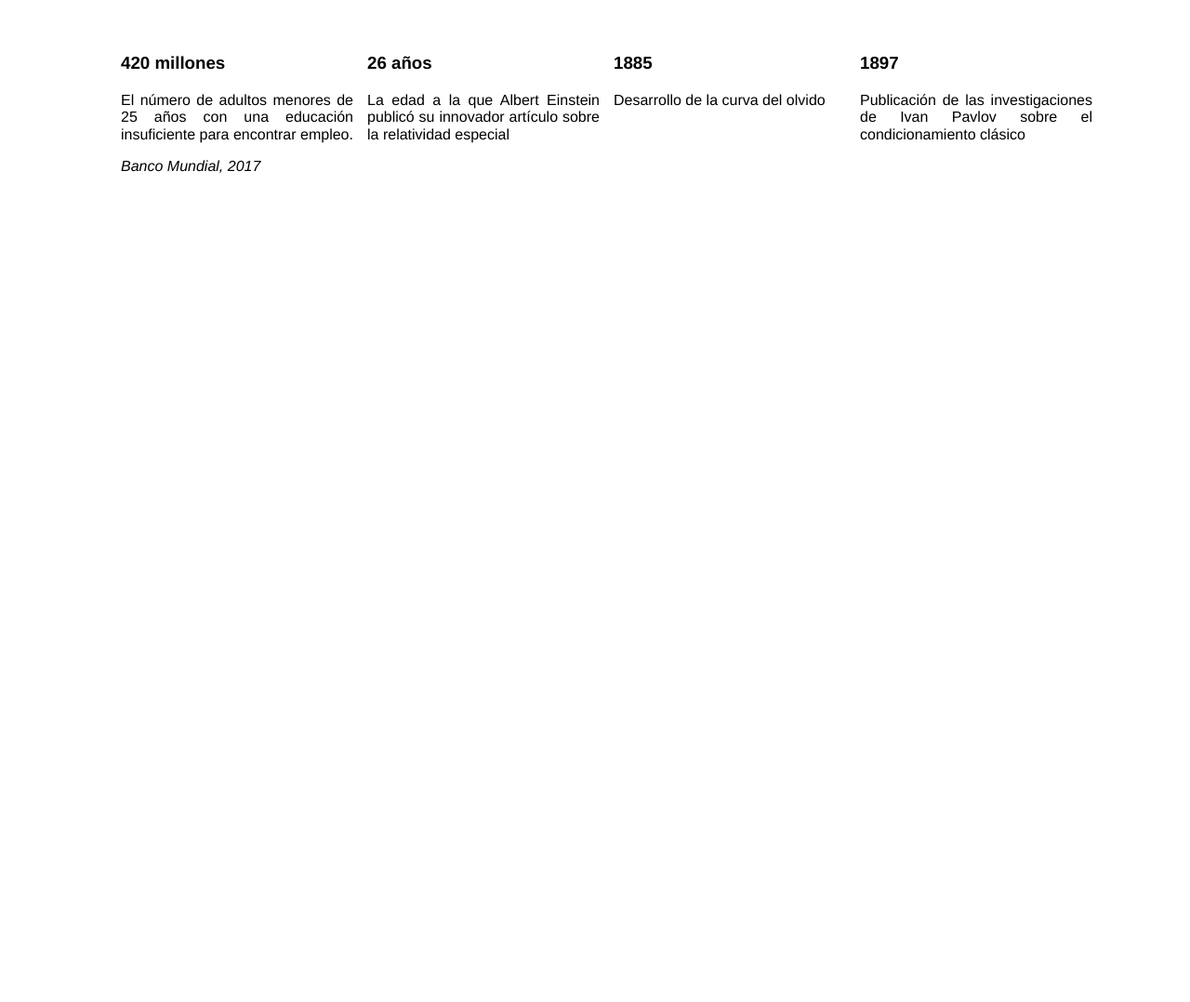
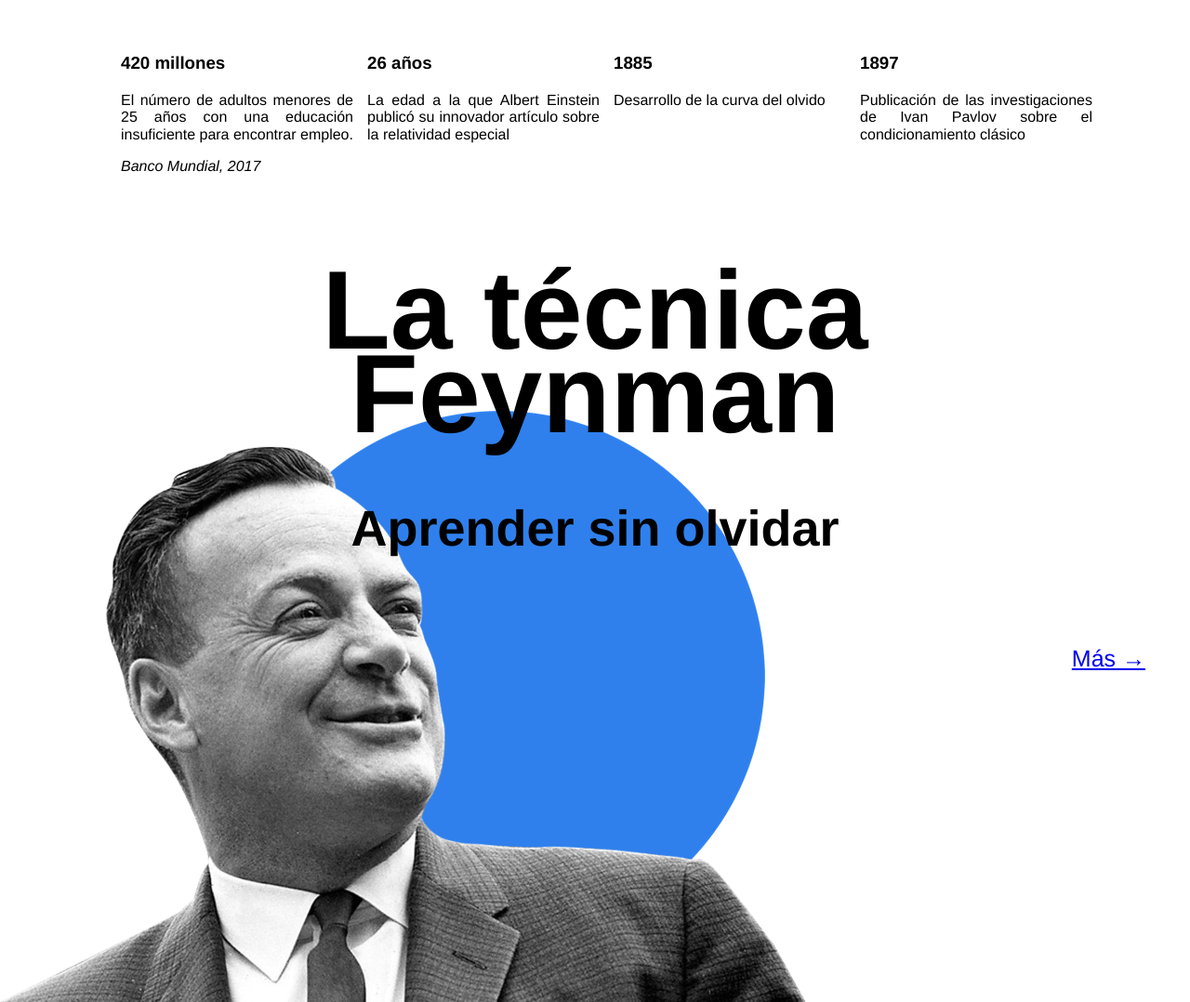
Before and after one commit to gitalffa/aprender-a-aprender, a plain HTML site: page index.html in a window 1280 px wide. Shown: the part 1874-2952 px from the top of the page at 93% size. Before the commit the page ends 2162 px from the top, so only its background shows below. Drawn offline with Linux system fonts and the light colour scheme.

Commit message:
se agrego termino la seccion feynman

```diff
--- a/index.html
+++ b/index.html
@@ -190,7 +190,22 @@ azul gigante"
           </div>
         </section>
 
-        <section class="feynman"></section>
+        <section class="feynman">
+          <div class="feynma__title">
+            <h1>La técnica Feynman</h1>
+          </div>
+          <div class="feynman__subtitle">
+            <h2>Aprender sin olvidar</h2>
+          </div>
+          <div class="feynman__link">
+            <a href="#">Más →</a>
+          </div>
+          <img
+            class="feynman__image"
+            src="./images/feynman.png"
+            alt="Una imagen de Richard Feynman, físico cuántico de fama mundial. La Técnica Feynman se deriva de sus métodos de estudio cuando era estudiante en Princeton."
+          />
+        </section>
 
         <section class="kaufman"></section>
       </main>
--- a/styles/style.css
+++ b/styles/style.css
@@ -143,3 +143,43 @@ recordarte cómo configurar los estilos de los elementos*/
 .cite {
   margin-top: 20px;
 }
+.feynman {
+  width: 100%;
+  height: 790px;
+  position: relative;
+}
+.feynma__title {
+  width: 770px;
+  text-align: center;
+  margin: 0 auto;
+  position: relative;
+  margin-bottom: 75px;
+  line-height: 90px;
+  font-size: 60px;
+  font-weight: bold;
+  z-index: 9;
+}
+.feynman__subtitle {
+  position: relative;
+  text-align: center;
+  line-height: 51px;
+  font-size: 36px;
+  font-weight: normal;
+  z-index: 8;
+}
+.feynman__image {
+  width: 867px;
+  height: 637px;
+  position: absolute;
+  left: 0;
+  bottom: 0;
+  z-index: 1;
+}
+.feynman__link {
+  position: absolute;
+  line-height: 51px;
+  font-size: 25px;
+  font-weight: normal;
+  right: 48px;
+  top: 50%;
+}
```
